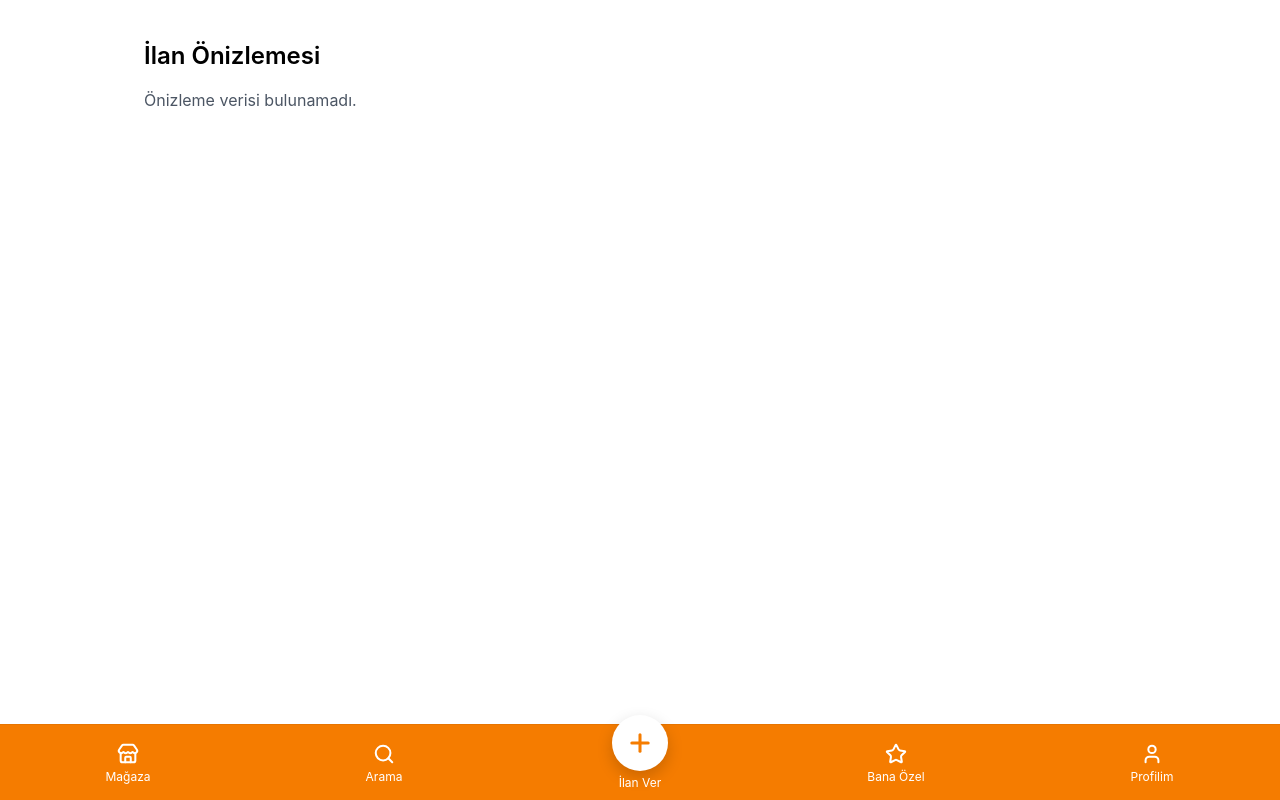
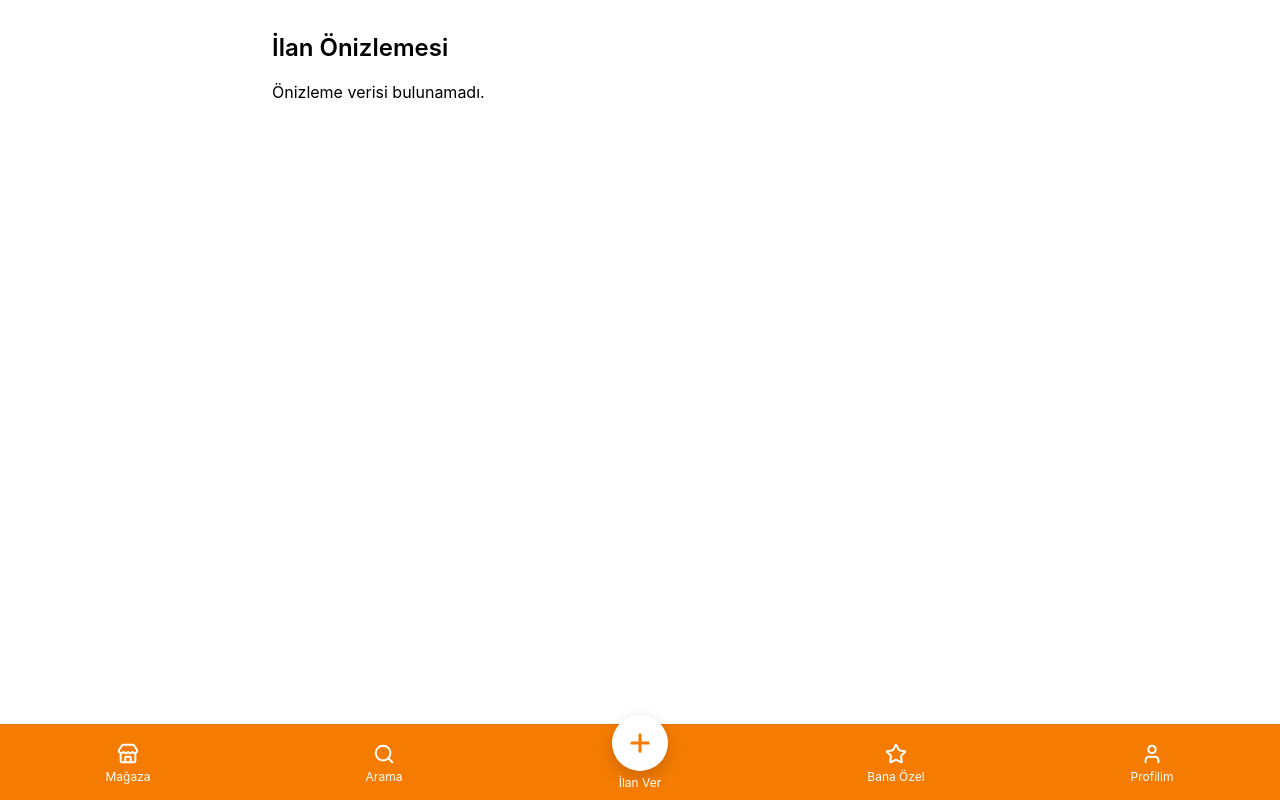
Before and after one commit to serpceyemek/vitrinim, a React (Create React App) app: page /onizleme in a window 1280 px wide. Built offline with nearby package versions, Linux system fonts and the light colour scheme.

Commit message:
Onizleme route ve toast sistemi düzenlendi

```diff
--- a/src/App.jsx
+++ b/src/App.jsx
@@ -1,4 +1,5 @@
 import { Routes, Route } from "react-router-dom";
+import { Toaster } from "react-hot-toast";
 
 import Home from "./pages/Home";
 import Kategoriler from "./pages/categories";
@@ -8,8 +9,8 @@ import NotFound from "./pages/NotFound";
 import BanaOzel from "./pages/BanaOzel";
 import Arama from "./pages/Arama";
 import CategoryPage from "./pages/CategoryPage";
-import PreviewListing from "./pages/PreviewListing";
 import BottomTabs from "./components/BottomTabs";
+import Onizleme from "./pages/Onizleme";
 
 export default function App() {
   return (
@@ -22,10 +23,19 @@ export default function App() {
         <Route path="/banaozel" element={<BanaOzel />} />
         <Route path="/arama" element={<Arama />} />
         <Route path="/kategori/:id" element={<CategoryPage />} />
-        <Route path="/onizleme" element={<PreviewListing />} />
+        <Route path="/onizleme" element={<Onizleme />} />
         <Route path="*" element={<NotFound />} />
       </Routes>
+
       <BottomTabs />
+
+      <Toaster
+        position="top-center"
+        toastOptions={{
+          style: { borderRadius: "12px", background: "#333", color: "#fff" },
+          success: { iconTheme: { primary: "#4ade80", secondary: "#fff" } },
+        }}
+      />
     </>
   );
 }
--- /dev/null
+++ b/src/pages/Onizleme.jsx
@@ -0,0 +1,41 @@
+import React, { useEffect, useState } from "react";
+
+export default function Onizleme() {
+  const [data, setData] = useState(null);
+
+  useEffect(() => {
+    const stored = localStorage.getItem("previewListing");
+    if (stored) setData(JSON.parse(stored));
+  }, []);
+
+  if (!data) {
+    return (
+      <div className="max-w-screen-md mx-auto px-4 py-8">
+        <h2 className="text-2xl font-semibold mb-4">İlan Önizlemesi</h2>
+        <p>Önizleme verisi bulunamadı.</p>
+      </div>
+    );
+  }
+
+  return (
+    <div className="max-w-screen-md mx-auto px-4 py-8">
+      <h2 className="text-2xl font-semibold mb-4">{data.title}</h2>
+      <p className="text-gray-600 mb-2">{data.description}</p>
+      <p className="mb-4">Fiyat: {data.price} ₺</p>
+      <p className="mb-4">Konum: {data.location}</p>
+
+      {data.images?.length > 0 && (
+        <div className="grid grid-cols-3 gap-3">
+          {data.images.map((img, idx) => (
+            <img
+              key={idx}
+              src={img.url}
+              alt="ilan görseli"
+              className="w-full aspect-square object-cover rounded-xl border"
+            />
+          ))}
+        </div>
+      )}
+    </div>
+  );
+}
```
Also changed, not shown: public/sw-build-id.txt.
